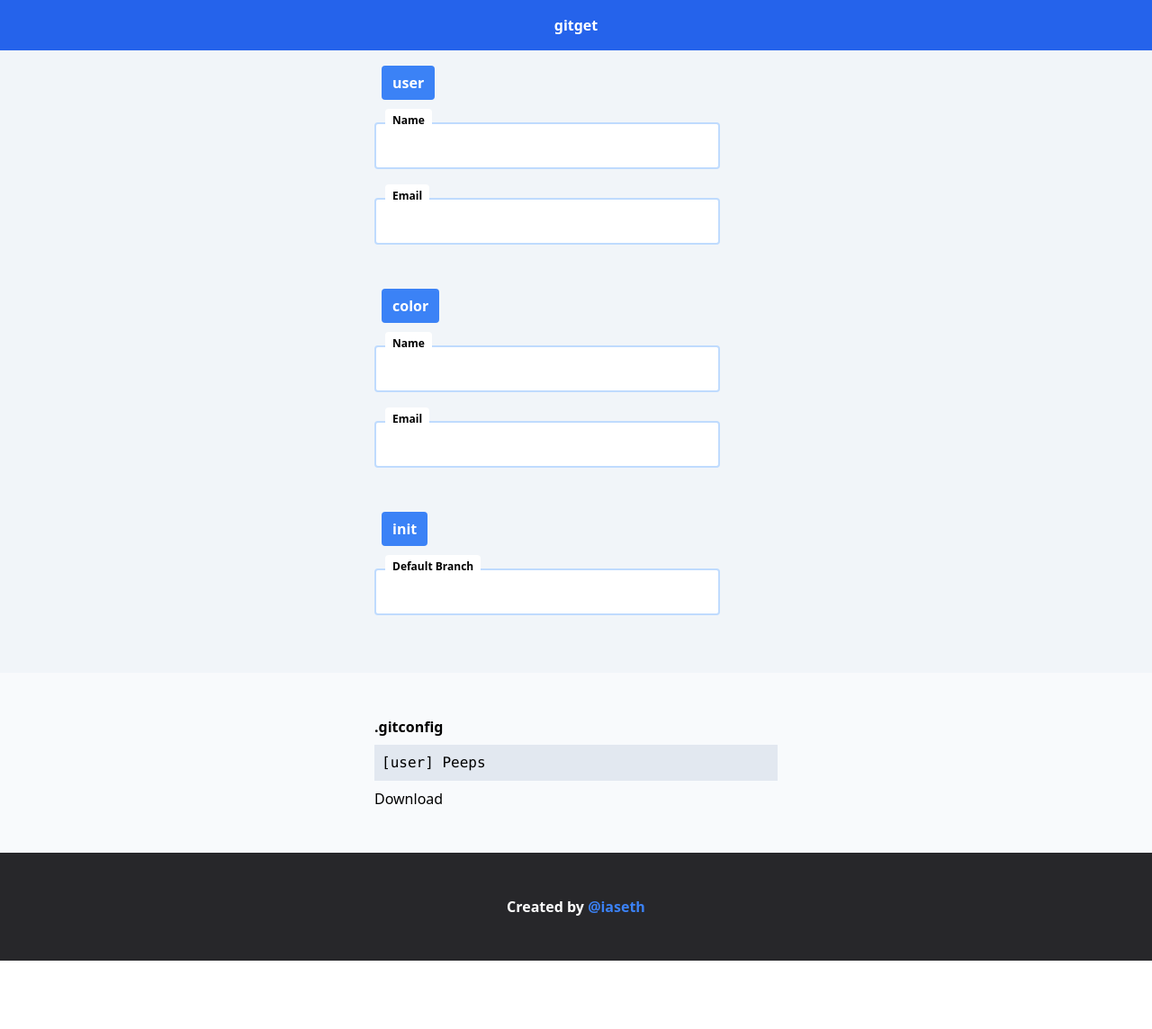
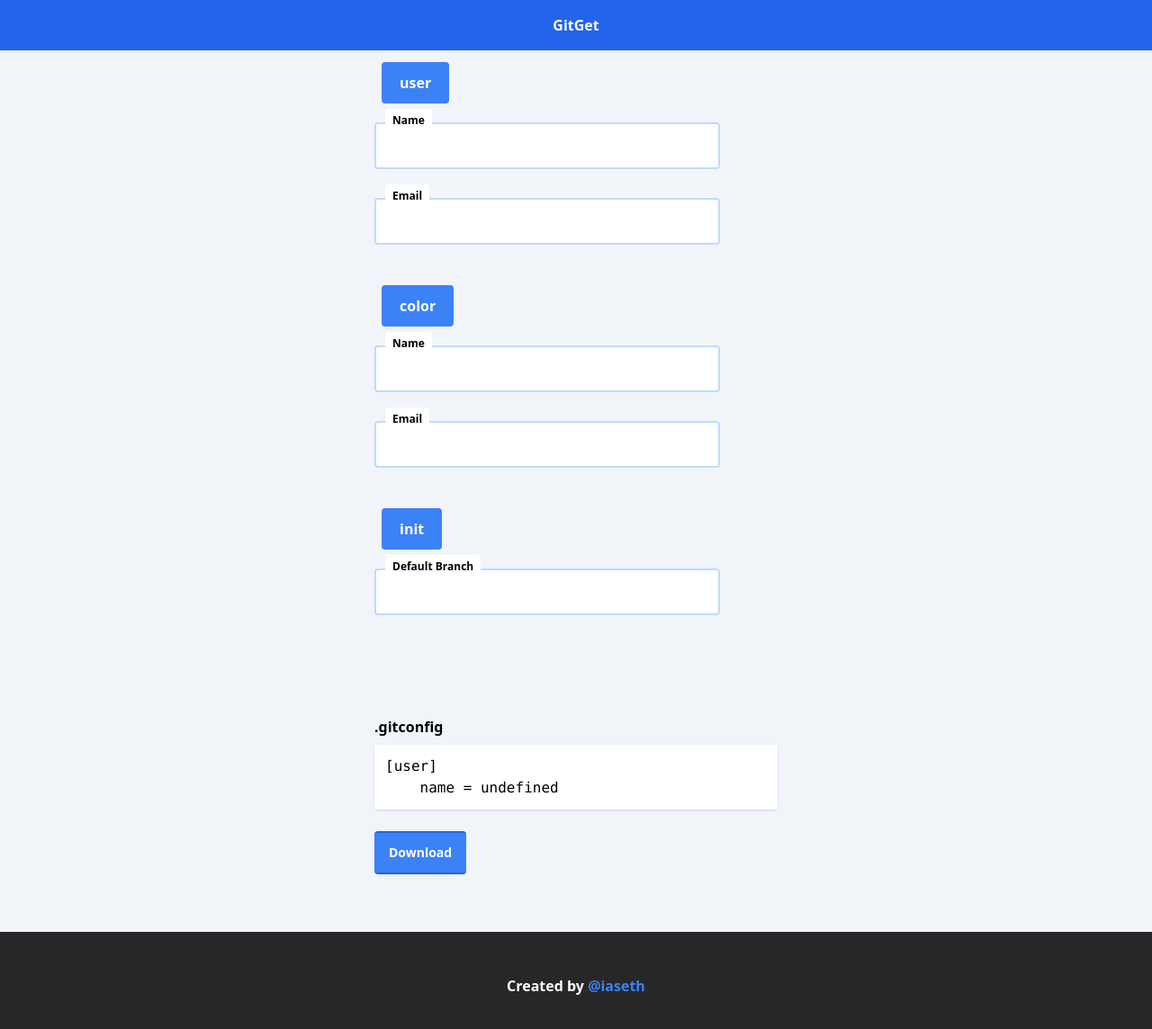
Before and after one commit to iaseth/gitget, a React (Vite) app: page / in a window 1280 px wide. Shown: the top 1144 px of the page at 90% size. Before the commit the page ends 1068 px from the top, so only its background shows below. Built offline with nearby package versions, Linux system fonts and the light colour scheme.

Commit message:
Removed gutter on the right * added first util: Button

```diff
--- a/src/App/App.css
+++ b/src/App/App.css
@@ -13,9 +13,5 @@ ul > li {
 }
 
 .container {
-	@apply block;
-}
-
-.container > section {
 	@apply max-w-md mx-auto;
 }
--- a/src/App/Footer/Footer.jsx
+++ b/src/App/Footer/Footer.jsx
@@ -3,8 +3,8 @@
 
 export default function Footer () {
 	return (
-		<footer className="container bg-zinc-800 text-white px-2 py-12 text-center">
-			<section>
+		<footer className="bg-zinc-800 text-white px-2 py-12 text-center">
+			<section className="container">
 				<h4>Created by <a href="https://github.com/iaseth" className="text-blue-500">@iaseth</a></h4>
 			</section>
 		</footer>
--- a/src/App/Header/Header.jsx
+++ b/src/App/Header/Header.jsx
@@ -3,9 +3,9 @@
 
 export default function Header () {
 	return (
-		<header className="container bg-blue-600 text-white px-2 py-4 text-center">
-			<section>
-				<h4>gitget</h4>
+		<header className="bg-blue-600 text-white px-2 py-4 text-center">
+			<section className="container">
+				<h4>GitGet</h4>
 			</section>
 		</header>
 	);
--- a/src/App/Input/Input.jsx
+++ b/src/App/Input/Input.jsx
@@ -4,9 +4,9 @@ import TextInput from './TextInput';
 
 function InputSection ({title, children}) {
 	return (
-		<section className="pb-10">
+		<section className="container pb-10">
 			<h4 className="px-2 py-2">
-				<span className="bg-blue-500 text-white px-3 py-2 rounded">{title}</span>
+				<span className="bg-blue-500 text-white px-5 py-3 rounded">{title}</span>
 			</h4>
 			{children}
 		</section>
@@ -16,7 +16,7 @@ function InputSection ({title, children}) {
 export default function Input ({props, setProp}) {
 
 	return (
-		<main className="container px-4 py-4 bg-slate-100">
+		<main className="px-4 py-4 bg-slate-100">
 			<InputSection title="user">
 				<TextInput title="Name" x={props.name} setX={x => setProp('name', x)} />
 				<TextInput title="Email" x={props.email} setX={x => setProp('email', x)} />
--- a/src/App/Output/Output.jsx
+++ b/src/App/Output/Output.jsx
@@ -1,19 +1,24 @@
+import {Button} from '../Utils';
 
 
 
 export default function Output ({props}) {
+	let output = "";
+	output += "[user]\n";
+	output += `\tname = ${props.name}\n`;
+
 	return (
-		<main className="container bg-slate-50 px-4 py-12">
-			<section>
+		<main className="bg-slate-100 px-4 py-12">
+			<section className="container">
 				<h4 className="">.gitconfig</h4>
 			</section>
 
-			<section className="my-2 px-2 py-2 bg-slate-200">
-				<pre>[user] Peeps</pre>
+			<section className="container my-2 px-3 py-3 bg-white shadow">
+				<pre>{output}</pre>
 			</section>
 
-			<section>
-				<button>Download</button>
+			<section className="container py-4">
+				<Button title="Download" />
 			</section>
 		</main>
 	);
--- /dev/null
+++ b/src/App/Utils.jsx
@@ -0,0 +1,8 @@
+
+
+
+export function Button ({title="Button", onClick=null}) {
+	return (
+		<button onClick={onClick} className="px-4 py-3 bg-blue-500 text-white font-bold text-sm border-y-2 border-blue-600 rounded overflow-hidden">{title}</button>
+	);
+}
```
Also changed, not shown: 1 other file (tests, documents, lock files or other folders).
